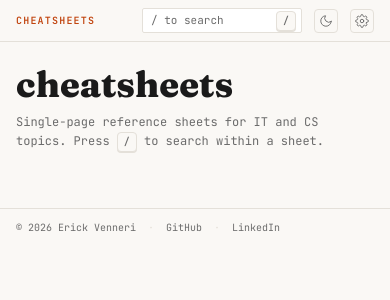
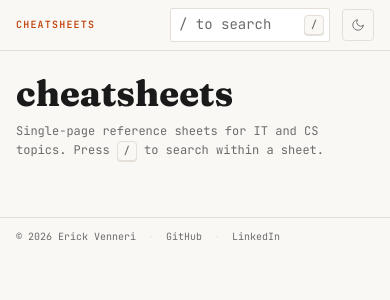
Before and after one commit to Povaz/cheatsheets, a Vue app in the folder web/: page /#/ in a window 390 px wide. Shown: the top 300 px of the page. Built offline with nearby package versions, Linux system fonts and the light colour scheme.

Commit message:
wip: US-mobile-readonly implementation for review

```diff
--- a/web/src/App.vue
+++ b/web/src/App.vue
@@ -2,7 +2,7 @@
 import { computed, onMounted, onUnmounted, ref, watch } from 'vue'
 import { useRoute, useRouter } from 'vue-router'
 import { findTopic, findSubTopic } from './lib/content.js'
-import { searchQuery, loadSheetSettings, clearSheetSettings } from './store.js'
+import { searchQuery, loadSheetSettings, clearSheetSettings, isSmallScreen } from './store.js'
 import SearchBar from './components/SearchBar.vue'
 import SettingsPanel from './components/SettingsPanel.vue'
 import CheatSheetMenu from './components/CheatSheetMenu.vue'
@@ -65,7 +65,7 @@ onUnmounted(() => document.removeEventListener('keydown', onGlobalKey))
 </script>
 
 <template>
-  <div class="min-h-screen bg-paper text-ink">
+  <div class="min-h-screen bg-paper text-ink" :class="{ 'is-small-screen': isSmallScreen }">
     <header
       class="sticky top-0 z-40 bg-paper/95 backdrop-blur border-b border-hairline"
     >
@@ -91,7 +91,7 @@ onUnmounted(() => document.removeEventListener('keydown', onGlobalKey))
 
         <ThemeToggle />
 
-        <SettingsPanel />
+        <SettingsPanel v-if="!isSmallScreen" />
       </div>
     </header>
 
--- a/web/src/index.css
+++ b/web/src/index.css
@@ -263,4 +263,37 @@ html.dark {
     flex: 1 1 0;
     min-width: 0;
   }
+
+  .is-small-screen .max-w-page {
+    max-width: none;
+  }
+
+  .is-small-screen .chapter-divider {
+    margin: 0.25rem 0 0.5rem;
+  }
+
+  .is-small-screen .chapter-rail-mobile {
+    font-family: inherit;
+    font-size: 14px;
+    font-weight: 700;
+    text-transform: uppercase;
+    letter-spacing: 0.12em;
+    color: theme('colors.accent');
+    margin: 0 0 0.5rem;
+  }
+
+  .is-small-screen .cards-vertical > * {
+    margin-bottom: 0.5rem;
+  }
+
+  .is-small-screen .tool-btn {
+    height: 2rem;
+    width: 2rem;
+  }
+
+  .is-small-screen input[type="search"] {
+    padding-top: 0.4rem;
+    padding-bottom: 0.4rem;
+    font-size: 0.875rem;
+  }
 }
--- a/web/src/pages/Sheet.vue
+++ b/web/src/pages/Sheet.vue
@@ -1,7 +1,7 @@
 <script setup>
 import { computed, ref, watch } from 'vue'
 import { findSubTopic } from '../lib/content.js'
-import { searchQuery, effectiveChapterSetting } from '../store.js'
+import { searchQuery, effectiveChapterSetting, isSmallScreen } from '../store.js'
 import { cardHasMatch, escapeHtml, formatCaption, formatInline, highlight, rowMatches, visibleColumns } from '../lib/format.js'
 import { STATUS_ACCENTS } from '../lib/accents.js'
 import Card from '../components/Card.vue'
@@ -82,10 +82,12 @@ function cardGridColumns(section, showDetail) {
 }
 
 function chapterType(ch) {
+  if (isSmallScreen.value) return 'vertical'
   return effectiveChapterSetting(ch.id, 'type')
 }
 
 function chapterStyle(ch) {
+  if (isSmallScreen.value) return {}
   return {
     '--body-size': `${effectiveChapterSetting(ch.id, 'bodySize')}px`,
     '--card-title-size': `${effectiveChapterSetting(ch.id, 'cardTitleSize')}px`,
@@ -123,8 +125,9 @@ function chapterStyle(ch) {
       :style="chapterStyle(ch)"
     >
       <hr v-if="ch.title" class="chapter-divider" />
+      <h2 v-if="ch.title && isSmallScreen" class="chapter-rail-mobile">{{ ch.title }}</h2>
       <div class="chapter-body">
-        <div v-if="ch.title" class="chapter-rail-wrap">
+        <div v-if="ch.title && !isSmallScreen" class="chapter-rail-wrap">
           <ChapterSettingsPopover :chapter-id="ch.id" />
           <button
             type="button"
--- a/web/src/store.js
+++ b/web/src/store.js
@@ -54,6 +54,18 @@ export function setTheme(value) {
 export function toggleTheme() {
   setTheme(theme.value === 'dark' ? 'light' : 'dark')
 }
+
+export const SMALL_SCREEN_QUERY = '(max-width: 767.98px)'
+
+export const isSmallScreen = ref(false)
+
+try {
+  const mq = window.matchMedia(SMALL_SCREEN_QUERY)
+  isSmallScreen.value = mq.matches
+  const onSmallScreenChange = (e) => { isSmallScreen.value = e.matches }
+  if (mq.addEventListener) mq.addEventListener('change', onSmallScreenChange)
+  else if (mq.addListener) mq.addListener(onSmallScreenChange)
+} catch {}
 
 export const SHEET_DEFAULT_MAX_WIDTH = 1400
 
```
